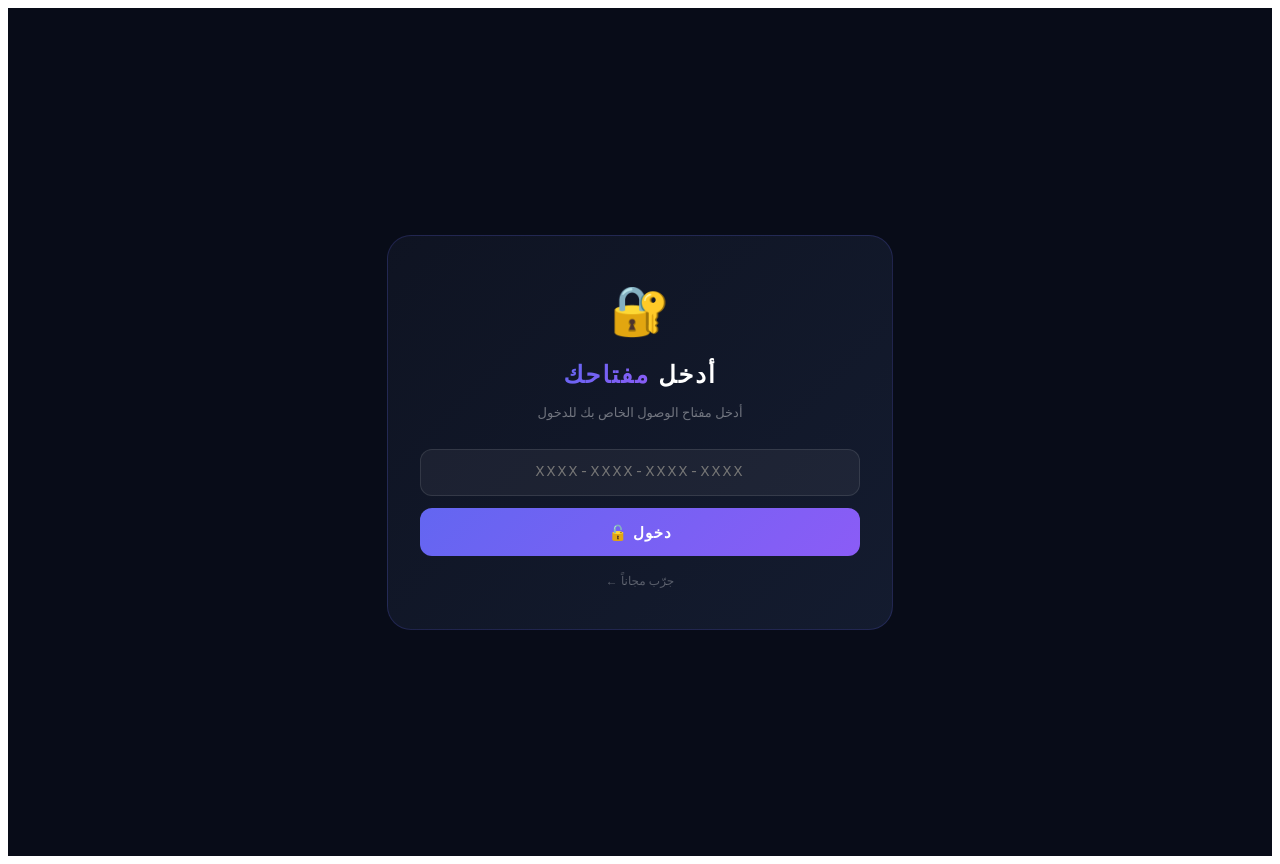
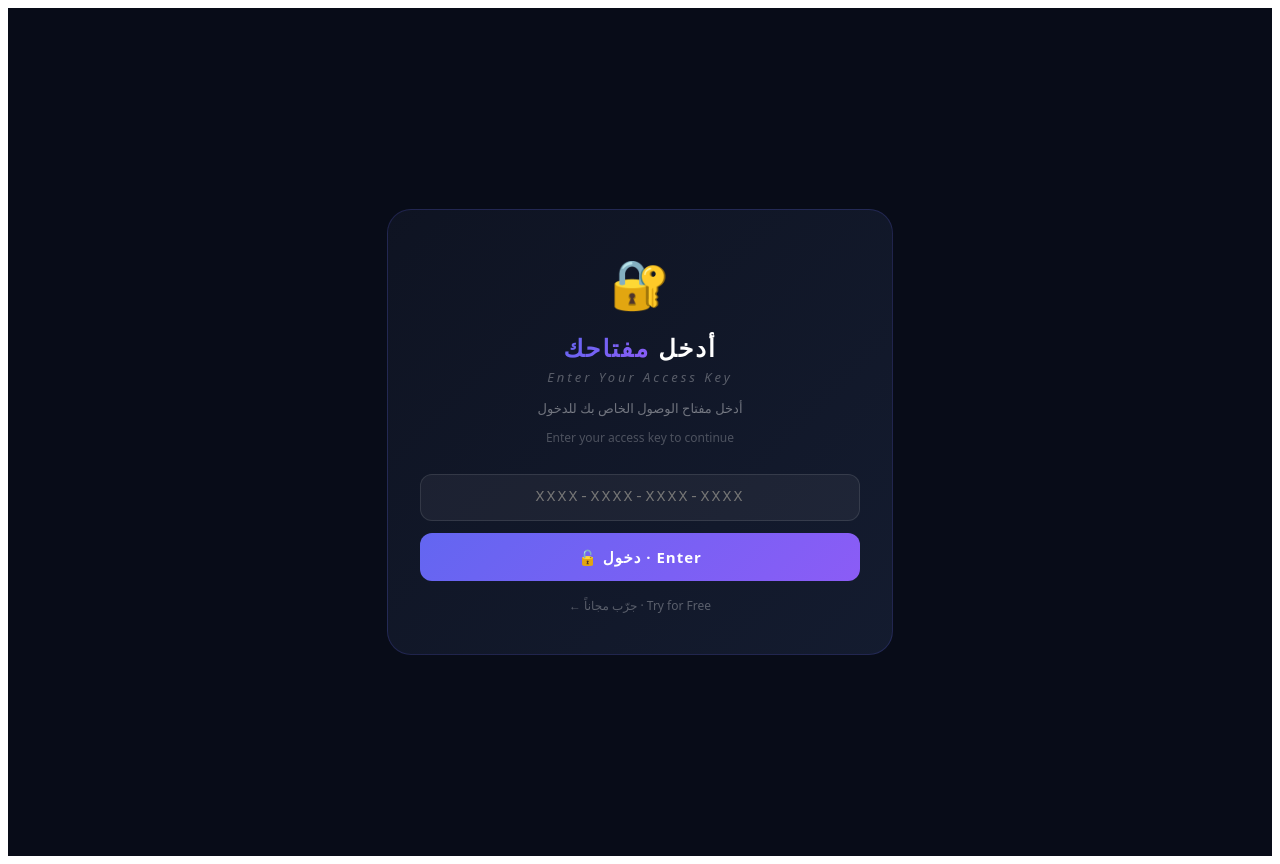
Before and after one commit to abdulazizgurishan-design/Radaraz, a Next.js app: page /app in a window 1280 px wide. Built offline with nearby package versions, Linux system fonts and the light colour scheme.

Commit message:
Update app.js

```diff
--- a/pages/app.js
+++ b/pages/app.js
@@ -4,9 +4,11 @@ import Radar from '../components/Radar';
 const S = {
   root: { minHeight: '100vh', background: '#080c18', fontFamily: 'system-ui', color: '#fff', display: 'flex', alignItems: 'center', justifyContent: 'center', padding: 24 },
   box: { background: 'linear-gradient(135deg,rgba(15,20,35,0.98),rgba(20,28,48,0.98))', border: '1px solid rgba(99,102,241,0.2)', borderRadius: 24, padding: '40px 32px', maxWidth: 440, width: '100%', textAlign: 'center' },
-  title: { fontSize: 24, fontWeight: 900, marginBottom: 8, letterSpacing: 2 },
+  title: { fontSize: 24, fontWeight: 900, marginBottom: 4, letterSpacing: 2 },
+  titleEn: { fontSize: 13, color: 'rgba(255,255,255,0.3)', letterSpacing: 3, marginBottom: 8, fontStyle: 'italic' },
   accent: { background: 'linear-gradient(135deg,#6366f1,#8b5cf6)', WebkitBackgroundClip: 'text', WebkitTextFillColor: 'transparent' },
-  subtitle: { fontSize: 13, color: 'rgba(255,255,255,0.4)', marginBottom: 28 },
+  subtitle: { fontSize: 13, color: 'rgba(255,255,255,0.4)', marginBottom: 4 },
+  subtitleEn: { fontSize: 12, color: 'rgba(255,255,255,0.25)', marginBottom: 28 },
   input: { width: '100%', padding: '14px 16px', background: 'rgba(255,255,255,0.05)', border: '1px solid rgba(255,255,255,0.1)', borderRadius: 12, color: '#fff', fontSize: 15, textAlign: 'center', marginBottom: 12, outline: 'none', boxSizing: 'border-box', fontFamily: 'monospace', letterSpacing: 2 },
   btn: (loading) => ({ width: '100%', padding: 14, background: loading ? 'rgba(99,102,241,0.3)' : 'linear-gradient(135deg,#6366f1,#8b5cf6)', border: 'none', borderRadius: 12, color: '#fff', fontWeight: 800, fontSize: 15, cursor: loading ? 'not-allowed' : 'pointer', letterSpacing: 1, fontFamily: 'system-ui' }),
   error: { background: 'rgba(255,71,87,0.1)', border: '1px solid rgba(255,71,87,0.3)', borderRadius: 10, padding: '10px 14px', fontSize: 13, color: '#ff4757', marginBottom: 12 },
@@ -36,14 +38,14 @@ export default function App() {
         if (!silent) {
           localStorage.removeItem('radar_key');
           if (data.reason === 'expired') {
-            setError('انتهت صلاحية المفتاح — جدد اشتراكك');
+            setError('انتهت صلاحية المفتاح · Key has expired');
           } else {
-            setError('المفتاح غير صحيح — تحقق وأعد المحاولة');
+            setError('المفتاح غير صحيح · Invalid key');
           }
         }
       }
     } catch {
-      if (!silent) setError('خطأ في الاتصال — حاول مجدداً');
+      if (!silent) setError('خطأ في الاتصال · Connection error');
     } finally {
       if (!silent) setLoading(false);
     }
@@ -56,7 +58,9 @@ export default function App() {
       <div style={S.box}>
         <div style={{ fontSize: 48, marginBottom: 16 }}>🔐</div>
         <div style={S.title}>أدخل <span style={S.accent}>مفتاحك</span></div>
+        <div style={S.titleEn}>Enter Your Access Key</div>
         <p style={S.subtitle}>أدخل مفتاح الوصول الخاص بك للدخول</p>
+        <p style={S.subtitleEn}>Enter your access key to continue</p>
         {error && <div style={S.error}>{error}</div>}
         <input
           style={S.input}
@@ -68,10 +72,10 @@ export default function App() {
           dir="ltr"
         />
         <button style={S.btn(loading)} onClick={() => verifyKey(key)} disabled={loading}>
-          {loading ? '⟳ جاري التحقق...' : '🔓 دخول'}
+          {loading ? '⟳ جاري التحقق... · Verifying...' : '🔓 دخول · Enter'}
         </button>
         <div style={{ marginTop: 16, fontSize: 12, color: 'rgba(255,255,255,0.3)' }}>
-          <a href="/trial" style={{ color: 'rgba(255,255,255,0.3)', textDecoration: 'none' }}>← جرّب مجاناً</a>
+          <a href="/trial" style={{ color: 'rgba(255,255,255,0.3)', textDecoration: 'none' }}>← جرّب مجاناً · Try for Free</a>
         </div>
       </div>
     </div>
```
